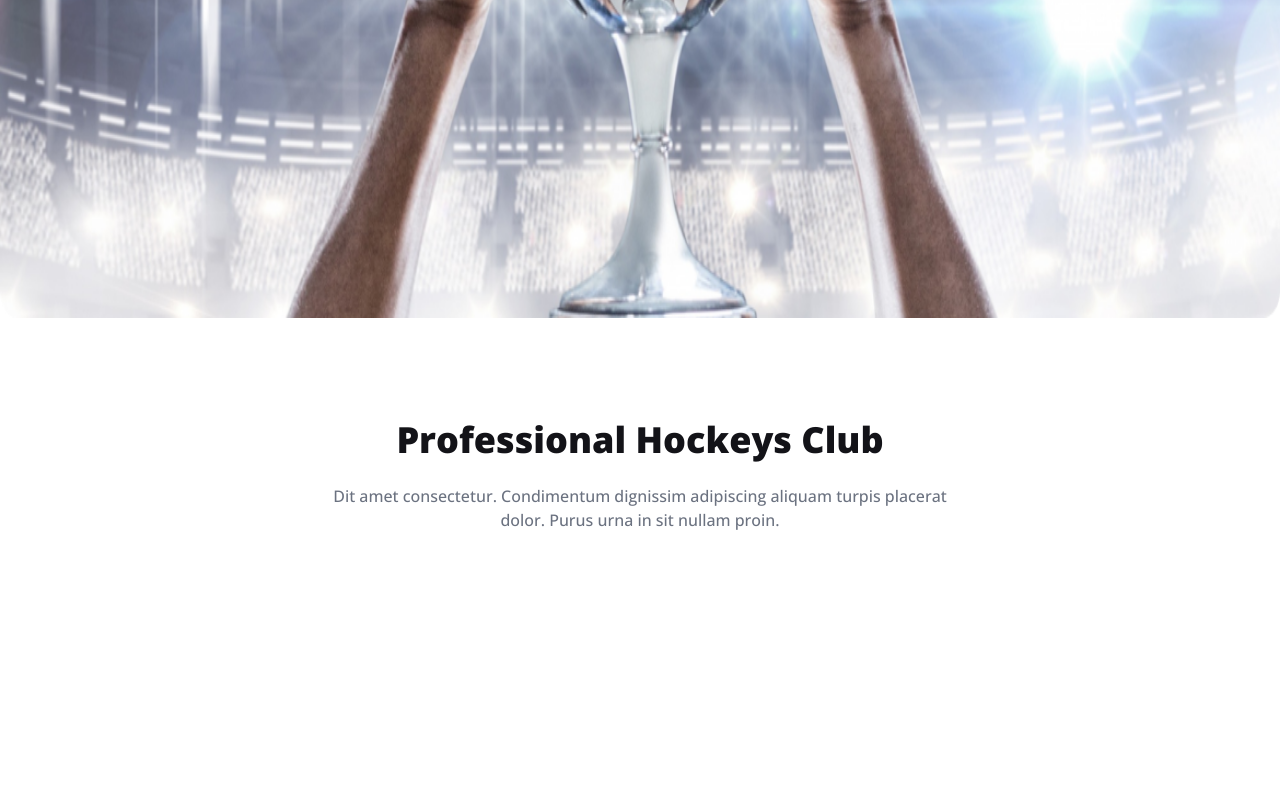
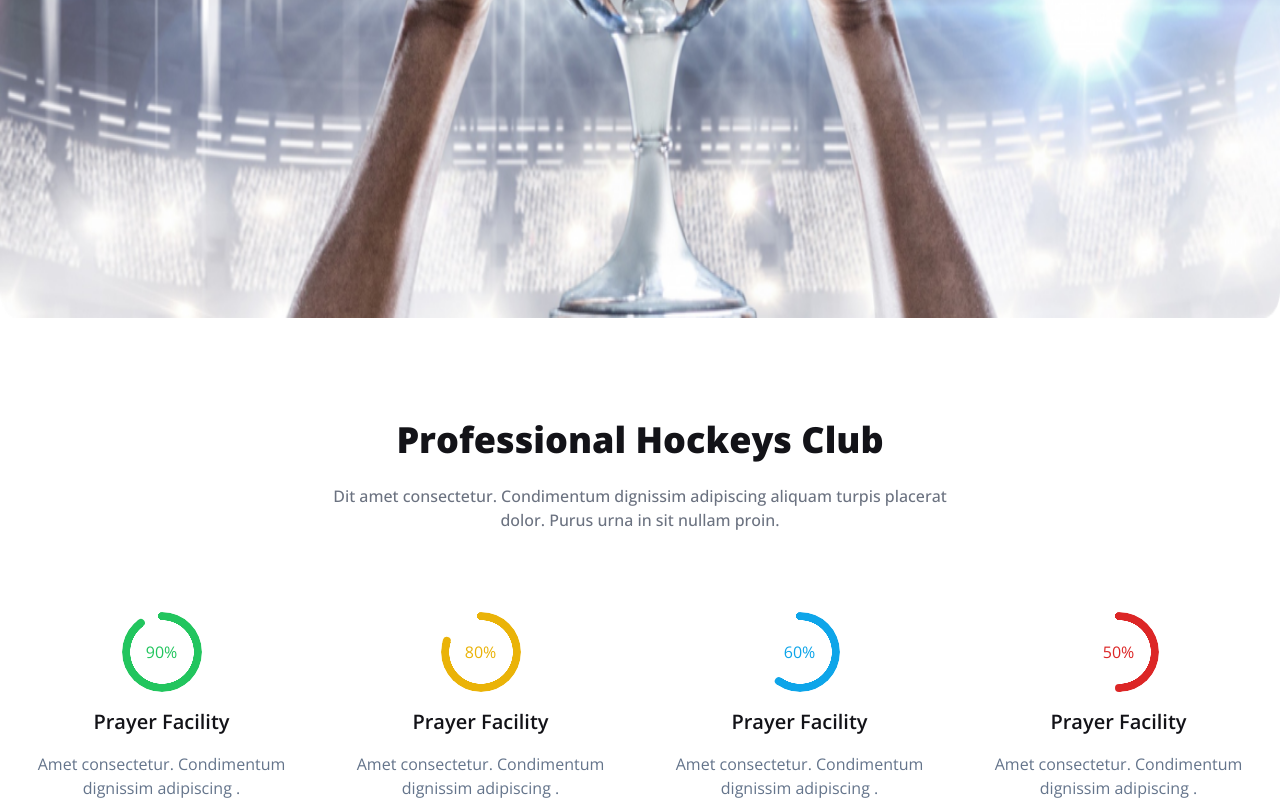
Before and after one commit to nizamuddin-git-repo/assignment-three, a plain HTML site: page index.html in a window 1280 px wide. Shown: the part 810-1610 px from the top of the page. Before the commit the page ends 1342 px from the top, so only its background shows below. Drawn offline with nearby package versions, Linux system fonts and the light colour scheme.

```diff
--- a/index.html
+++ b/index.html
@@ -120,7 +120,8 @@
         </section>
         <!-- banner section end here  -->
 
-        <div class="w-full mx-auto flex justify-center mt-24 ">
+        <section>
+            <div class=" mx-auto flex justify-center mt-24 ">
                 <div class="text-center">
                     <h1 class="text-4xl font-extrabold text-[#131318]">Professional Hockeys Club</h1>
                     <p class=" text-base font-medium mt-6 text-gray-500">
@@ -130,6 +131,31 @@
                     </p>
                 </div>
             </div>
+            <div class="container mx-auto mt-20">
+                <div class="lg:flex gap-5 mx-3 sm:grid-cols-1">
+                    <div class="text-center">
+                        <div class="radial-progress text-green-500 mx-5" style="--value:90;" role="progressbar">90%</div>
+                        <h1 class="text-xl font-semibold text-[#131318] mt-4">Prayer Facility</h1>
+                        <p class="text-base text-slate-500 font-normal mt-4">Amet consectetur. Condimentum dignissim adipiscing .</p>
+                    </div>
+                    <div class="text-center">
+                        <div class="radial-progress text-yellow-500 mx-5" style="--value:80;" role="progressbar">80%</div>
+                        <h1 class="text-xl font-semibold text-[#131318] mt-4">Prayer Facility</h1>
+                        <p class="text-base text-slate-500 font-normal mt-4">Amet consectetur. Condimentum dignissim adipiscing .</p>
+                    </div>
+                    <div class="text-center">
+                        <div class="radial-progress text-sky-500 mx-5" style="--value:60;" role="progressbar">60%</div>
+                        <h1 class="text-xl font-semibold text-[#131318] mt-4">Prayer Facility</h1>
+                        <p class="text-base text-slate-500 font-normal mt-4">Amet consectetur. Condimentum dignissim adipiscing .</p>
+                    </div>
+                    <div class="text-center">
+                        <div class="radial-progress text-red-600 mx-5" style="--value:50;" role="progressbar">50%</div>
+                        <h1 class="text-xl font-semibold text-[#131318] mt-4">Prayer Facility</h1>
+                        <p class="text-base text-slate-500 font-normal mt-4">Amet consectetur. Condimentum dignissim adipiscing .</p>
+                    </div>
+                </div>
+            </div>
+        </section>
     </main>
     <footer>
 
```
Lines whose indentation alone changed are shown as unchanged.
